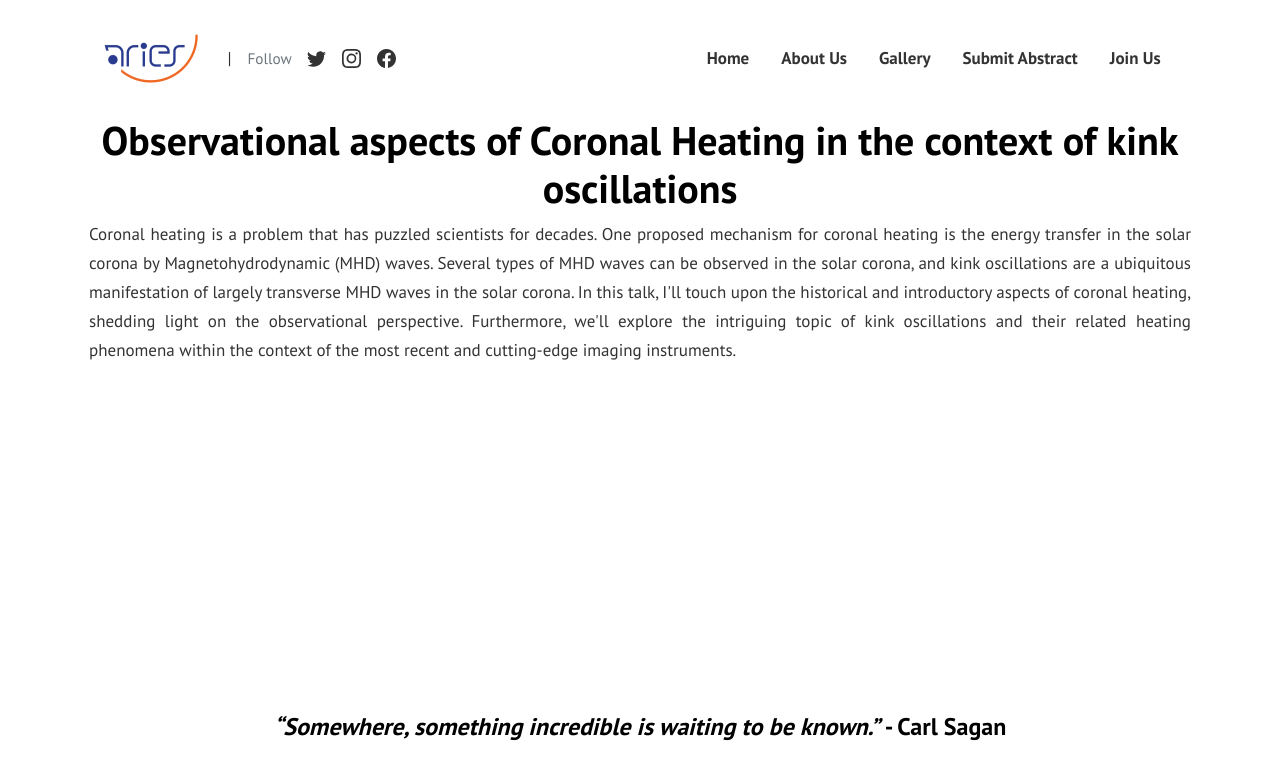
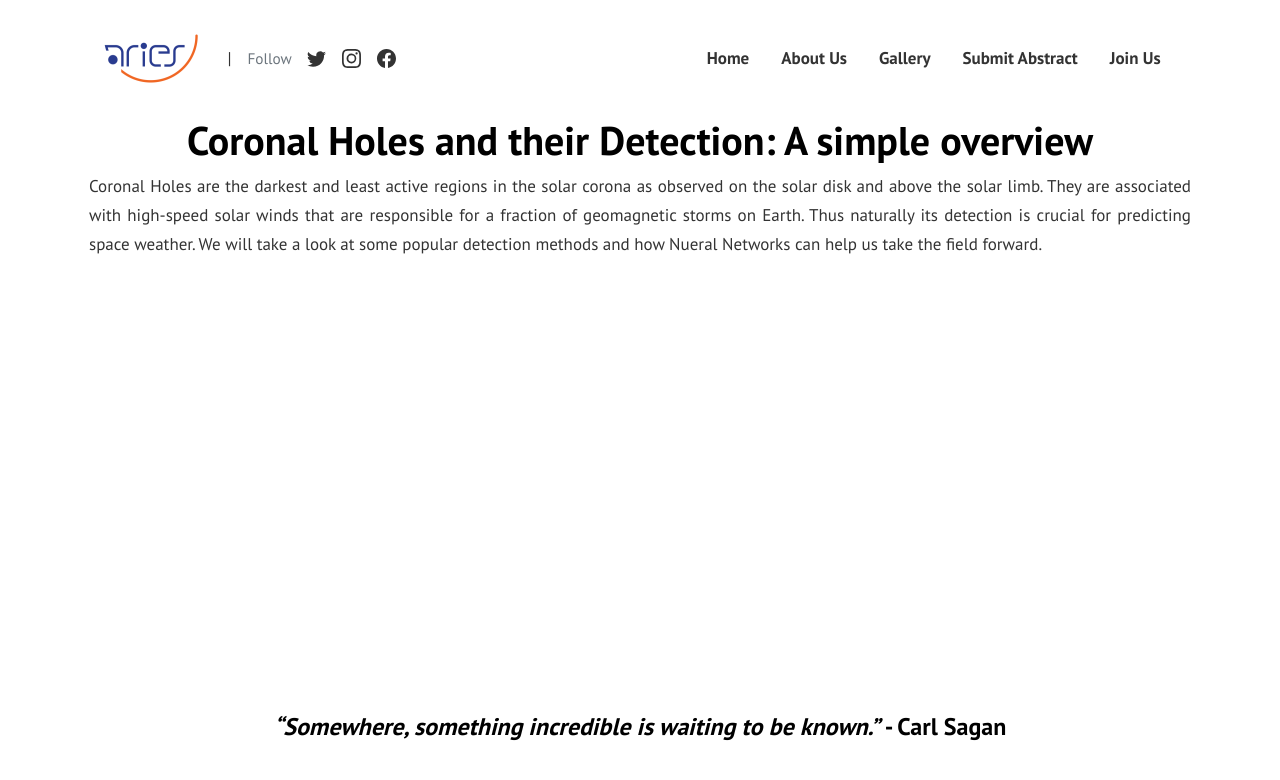
Before and after one commit to aries-sc/aries-sc.github.io, a Jekyll site: the page built from pages/upcoming-talk.html, in a window 1280 px wide. Shown: the top 780 px of the page. Built offline with Jekyll 4.4.1, drawn with Linux system fonts in a browser that asks for light colours.

Commit message:
Added Devesh abstract

```diff
--- a/_includes/sidebar.html
+++ b/_includes/sidebar.html
@@ -12,9 +12,9 @@
         </div>
         <div class="sidebar-section ">
             <h5><span>Upcoming Talk</span></h5>
-            <img class="upcoming-profile" src="https://www.aries.res.in/sites/default/files/pictures/2021-11/DSC_9109-E.jpg" alt="arpit-image">
-            <p class="upcoming-title"><strong><a href="upcoming">Observational aspects of Coronal Heating in the context of kink oscillations</a></strong><p>
-            <p style="text-align: center;"><strong> By Arpit K Shrivastav on 9th April at 04:00 pm</strong></p>
+            <img class="upcoming-profile" src="https://www.google.com/url?sa=i&url=https%3A%2F%2Fin.linkedin.com%2Fin%2Fdevesh-dhole-7aa314110&psig=AOvVaw2DAgV-tmc9SIZn8HjnH3WS&ust=1685163902604000&source=images&cd=vfe&ved=0CA4QjRxqFwoTCKCw7JGbkv8CFQAAAAAdAAAAABAD" alt="devesh-image">
+            <p class="upcoming-title"><strong><a href="upcoming">Coronal Holes and their Detection: A simple overview</a></strong><p>
+            <p style="text-align: center;"><strong> By Devesh Dhole on 26th May at 06:30 pm</strong></p>
         </div>
     </div>
 </body>
--- a/_posts/2023-04-08-Observational-aspects-of-Coronal-Heating.html
+++ b/_posts/2023-04-08-Observational-aspects-of-Coronal-Heating.html
@@ -133,7 +133,7 @@ image: assets/images/2023-04-08-talk/cover-pic.jpg
     </p>
 
     <p class="post">
-        Lastly, it is noteworthy to add that the in-house team comprising Purvi Udhwani, Arpit Srivastav from ARIES, along with Dr. Ritesh Patel are developing
+        Lastly, it is noteworthy to add that the in-house team comprising Purvi Udhwani, Arpit Shrivastav from ARIES, along with Dr. Ritesh Patel are developing
         a tool called 'SITCoM: SiRGraF Integrated Tool for Cronal dynaMics', which will aid them in understanding the dynamics of the Solar Corona.
     </p>
 </body>
--- a/pages/upcoming-talk.html
+++ b/pages/upcoming-talk.html
@@ -13,11 +13,10 @@ comments: false
     <title>Upcoming Talk</title>
 </head>
 <body>
-    <h1 style="text-align: center;">Observational aspects of Coronal Heating in the context of kink oscillations</h1>
-    <p style="text-align: justify;"> Coronal heating is a problem that has puzzled scientists for decades. One proposed mechanism for coronal heating is the
-        energy transfer in the solar corona by Magnetohydrodynamic (MHD) waves. Several types of MHD waves can be observed in the solar corona, and kink
-        oscillations are a ubiquitous manifestation of largely transverse MHD waves in the solar corona. In this talk, I'll touch upon the historical and
-        introductory aspects of coronal heating, shedding light on the observational perspective. Furthermore, we'll explore the intriguing topic of kink
-        oscillations and their related heating phenomena within the context of the most recent and cutting-edge imaging instruments.</p>
+    <h1 style="text-align: center;">Coronal Holes and their Detection: A simple overview</h1>
+    <p style="text-align: justify;"> Coronal Holes are the darkest and least active regions in the solar corona as observed on the solar disk and above the
+        solar limb. They are associated with high-speed solar winds that are responsible for a fraction of geomagnetic storms on Earth. Thus naturally its
+        detection is crucial for predicting space weather. We will take a look at some popular detection methods and how Nueral Networks can help us take
+        the field forward.</p>
 </body>
 </html>
```
